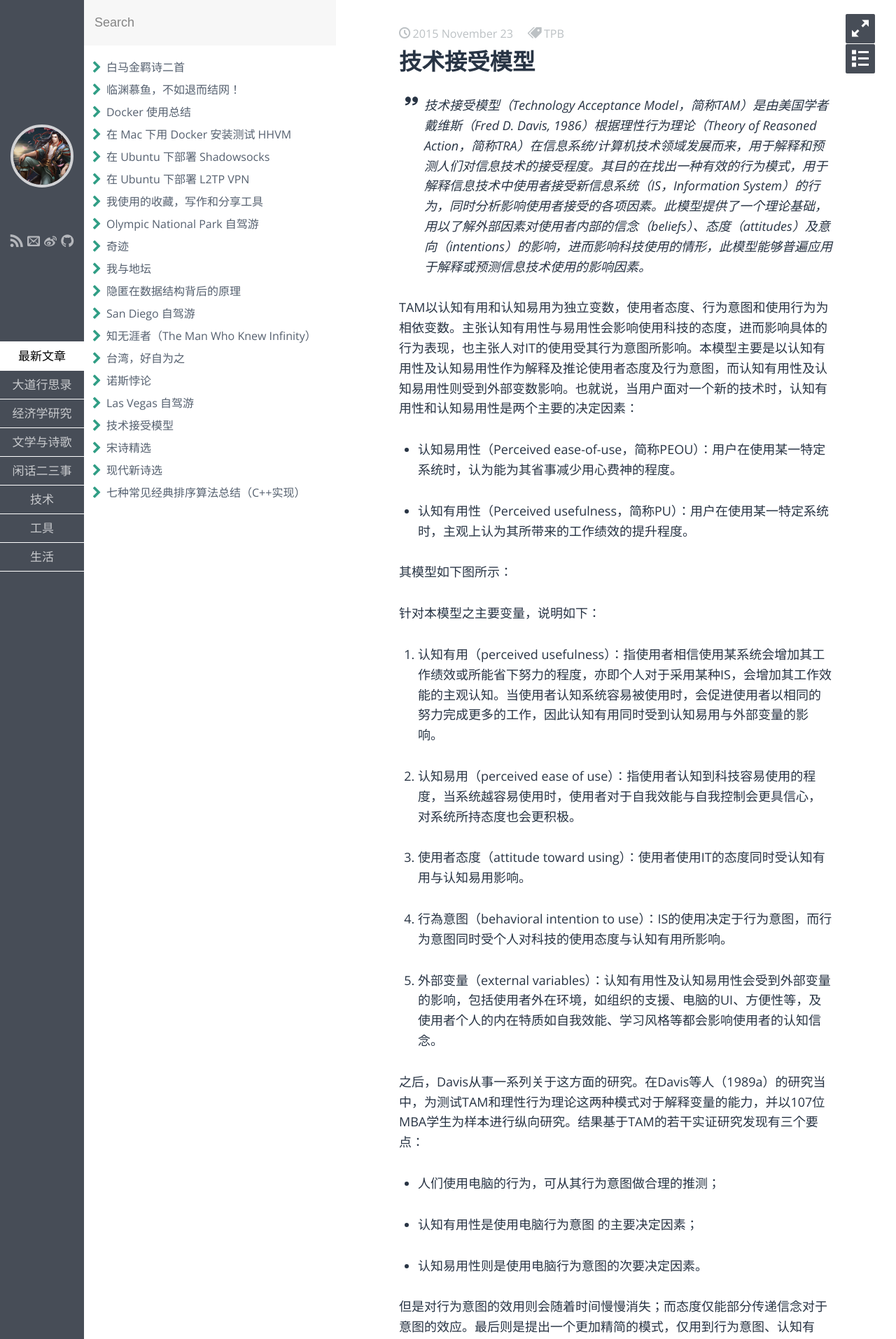
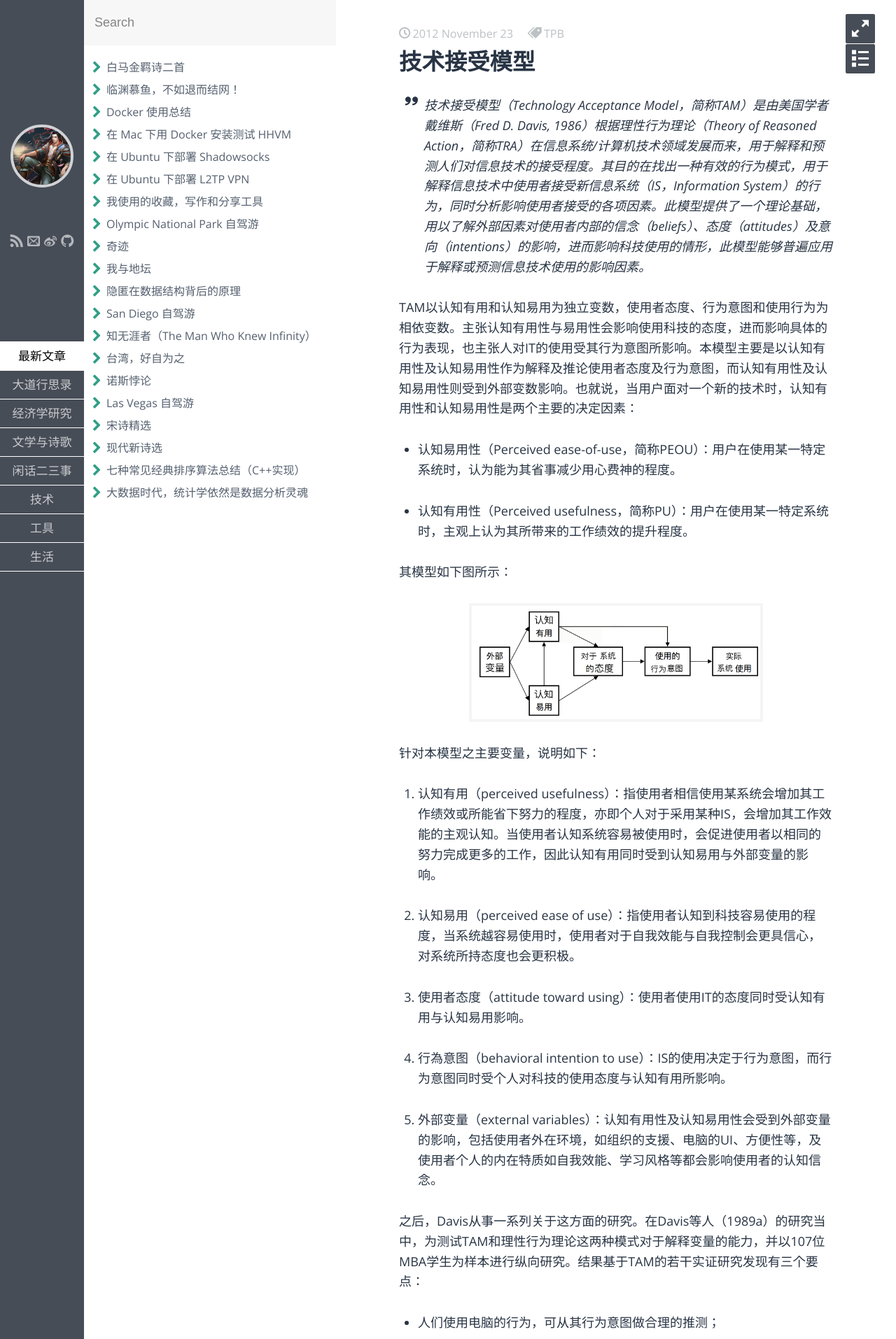
Before and after one commit to fzuo/baimafujinji, a Jekyll site: the page built from _posts/others/2012-11-23-technology-acceptance.md, in a window 1280 px wide. Shown: the top 1914 px of the page at 70% size. Built offline with Jekyll 4.4.1, drawn with Linux system fonts in a browser that asks for light colours; some web fonts are replaced.

Commit message:
Update and rename 2015-11-23-technology-acceptance.md to 2012-11-23-technology-acceptance.md

```diff
--- a/_posts/others/2015-11-23-technology-acceptance.md
+++ b/_posts/others/2012-11-23-technology-acceptance.md
@@ -16,6 +16,9 @@
 
 其模型如下图所示：
 
+<p align="center">
+<img src="https://fzuo.github.io/assets/img/TAM01.png" width="420">
+</p>
 
 针对本模型之主要变量，说明如下：
 
@@ -47,6 +50,10 @@
 
 后来，又有许多学者提出了TAM的很多改进版本，例如下图是Adams 等人在1992年提出的TAM 修正模型：
 
+<p align="center">
+<img src="https://fzuo.github.io/assets/img/TAM02.png" width="420">
+</p>
+
 Davis（1993）则是认为系统的特征会对使用者的认知和行为，产生影响。该研究使用原始的科技接受模式，并以系统特征为外部变数，影响认知易用和认知有用。以电子邮件和文字编辑器两种不同的系统做为外部变数，样本为112
 位使用者着手调查。研究结果发现，系统特征会影响认知易用，对使用者来说，电子邮件比文字编辑器来容易使用。
 
```
